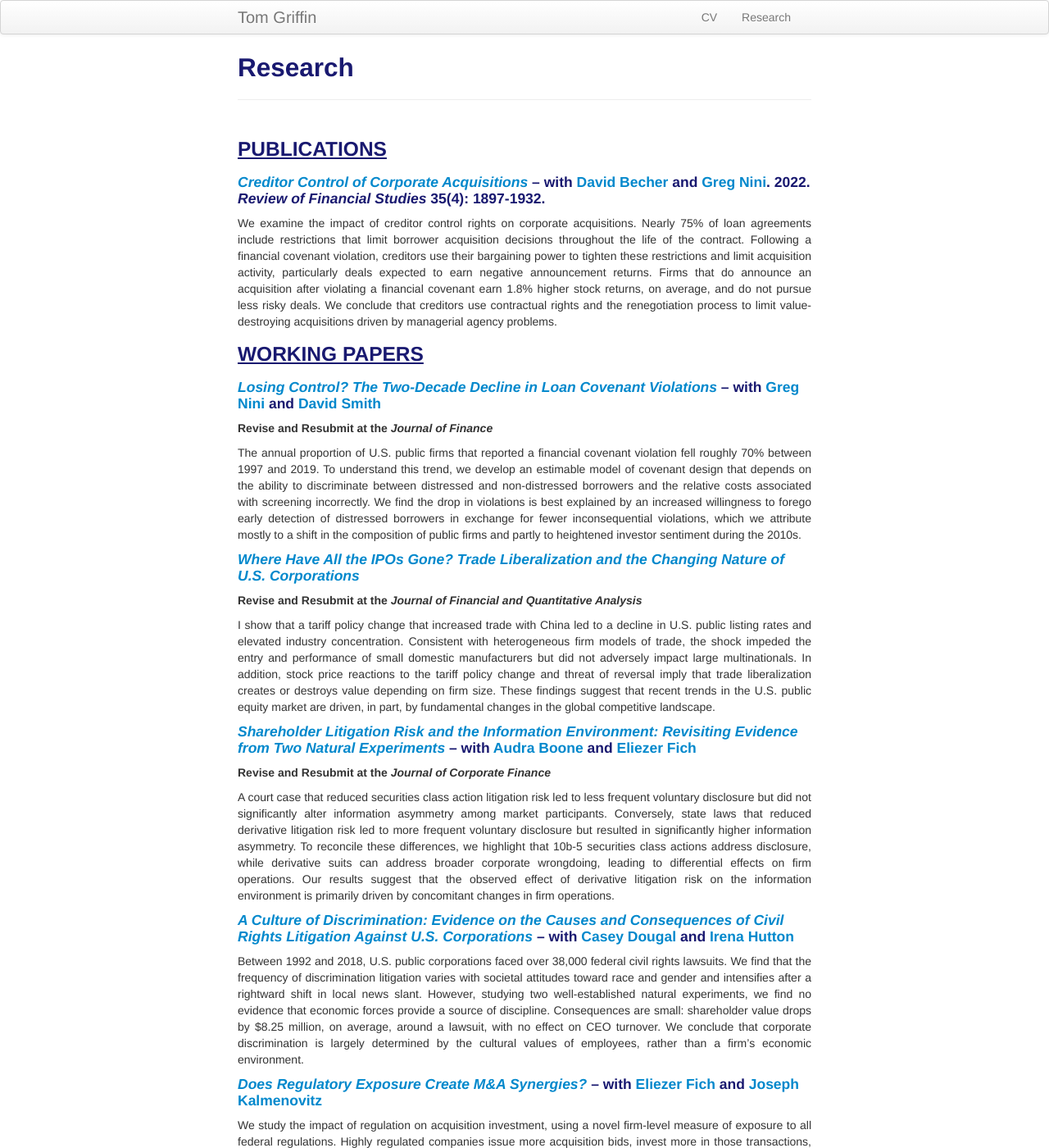
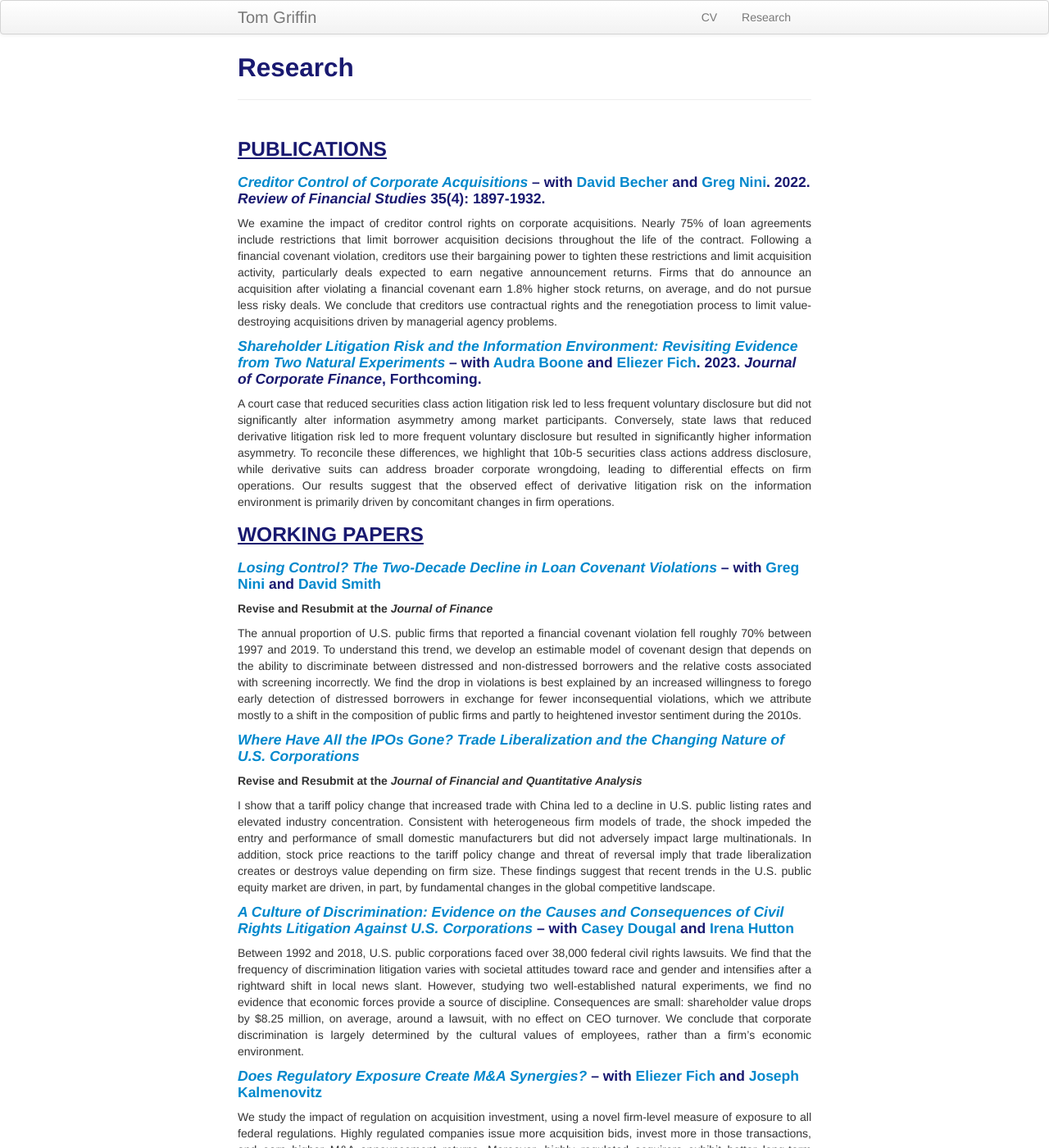
Before and after one commit to ThomasPGriffin/thomaspgriffin.github.io, a Jekyll site: the page built from pages/research.md, in a window 1280 px wide and 1400 px high. Shown: the whole window at 82% size. Built offline with Jekyll 4.4.1, drawn with Linux system fonts in a browser that asks for light colours; part of the change alters nothing that is shown.

Commit message:
Update research.md

```diff
--- a/pages/research.md
+++ b/pages/research.md
@@ -9,6 +9,11 @@ description: Tom Griffin's research
 #### *<a href="https://academic.oup.com/rfs/article/35/4/1897/6311283?guestAccessKey=6bc7321f-c9c8-46eb-ae3c-4d2f359635f0">Creditor Control of Corporate Acquisitions</a>* – with <a href="https://www.lebow.drexel.edu/people/davidbecher">David Becher</a> and <a href="https://sites.google.com/view/gregnini/home">Greg Nini</a>. 2022. <b><i>Review of Financial Studies</i></b> 35(4): 1897-1932.
 <div align="justify">
 We examine the impact of creditor control rights on corporate acquisitions. Nearly 75% of loan agreements include restrictions that limit borrower acquisition decisions throughout the life of the contract. Following a financial covenant violation, creditors use their bargaining power to tighten these restrictions and limit acquisition activity, particularly deals expected to earn negative announcement returns. Firms that do announce an acquisition after violating a financial covenant earn 1.8% higher stock returns, on average, and do not pursue less risky deals. We conclude that creditors use contractual rights and the renegotiation process to limit value-destroying acquisitions driven by managerial agency problems.
+</div>
+
+#### *[Shareholder Litigation Risk and the Information Environment: Revisiting Evidence from Two Natural Experiments]({{ BASE_PATH}}/pages/bfg_20230505.pdf)* – with <a href="https://sites.google.com/site/audralboone/home?authuser=0">Audra Boone</a> and <a href="https://www.lebow.drexel.edu/people/eliezerfich">Eliezer Fich</a>. 2023. <b><i>Journal of Corporate Finance</i></b>, Forthcoming.
+<div align="justify">
+A court case that reduced securities class action litigation risk led to less frequent voluntary disclosure but did not significantly alter information asymmetry among market participants. Conversely, state laws that reduced derivative litigation risk led to more frequent voluntary disclosure but resulted in significantly higher information asymmetry. To reconcile these differences, we highlight that 10b-5 securities class actions address disclosure, while derivative suits can address broader corporate wrongdoing, leading to differential effects on firm operations. Our results suggest that the observed effect of derivative litigation risk on the information environment is primarily driven by concomitant changes in firm operations.
 </div>
 
 ### <u>WORKING PAPERS<u>
@@ -23,12 +28,6 @@ The annual proportion of U.S. public firms that reported a financial covenant vi
 ##### Revise and Resubmit at the <b><i>Journal of Financial and Quantitative Analysis</i></b>
 <div align="justify">
 I show that a tariff policy change that increased trade with China led to a decline in U.S. public listing rates and elevated industry concentration. Consistent with heterogeneous firm models of trade, the shock impeded the entry and performance of small domestic manufacturers but did not adversely impact large multinationals. In addition, stock price reactions to the tariff policy change and threat of reversal imply that trade liberalization creates or destroys value depending on firm size. These findings suggest that recent trends in the U.S. public equity market are driven, in part, by fundamental changes in the global competitive landscape.
-</div>
-
-#### *[Shareholder Litigation Risk and the Information Environment: Revisiting Evidence from Two Natural Experiments]({{ BASE_PATH}}/pages/bfg_20230505.pdf)* – with <a href="https://sites.google.com/site/audralboone/home?authuser=0">Audra Boone</a> and <a href="https://www.lebow.drexel.edu/people/eliezerfich">Eliezer Fich</a>
-##### Revise and Resubmit at the <b><i>Journal of Corporate Finance</i></b>
-<div align="justify">
-A court case that reduced securities class action litigation risk led to less frequent voluntary disclosure but did not significantly alter information asymmetry among market participants. Conversely, state laws that reduced derivative litigation risk led to more frequent voluntary disclosure but resulted in significantly higher information asymmetry. To reconcile these differences, we highlight that 10b-5 securities class actions address disclosure, while derivative suits can address broader corporate wrongdoing, leading to differential effects on firm operations. Our results suggest that the observed effect of derivative litigation risk on the information environment is primarily driven by concomitant changes in firm operations.
 </div>
 
 #### *[A Culture of Discrimination: Evidence on the Causes and Consequences of Civil Rights Litigation Against U.S. Corporations]({{ BASE_PATH}}/pages/dgh_draft_20220822.pdf)* – with <a href="https://business.fsu.edu/person/casey-dougal">Casey Dougal</a> and <a href="https://business.fsu.edu/person/irena-hutton">Irena Hutton</a>
```
